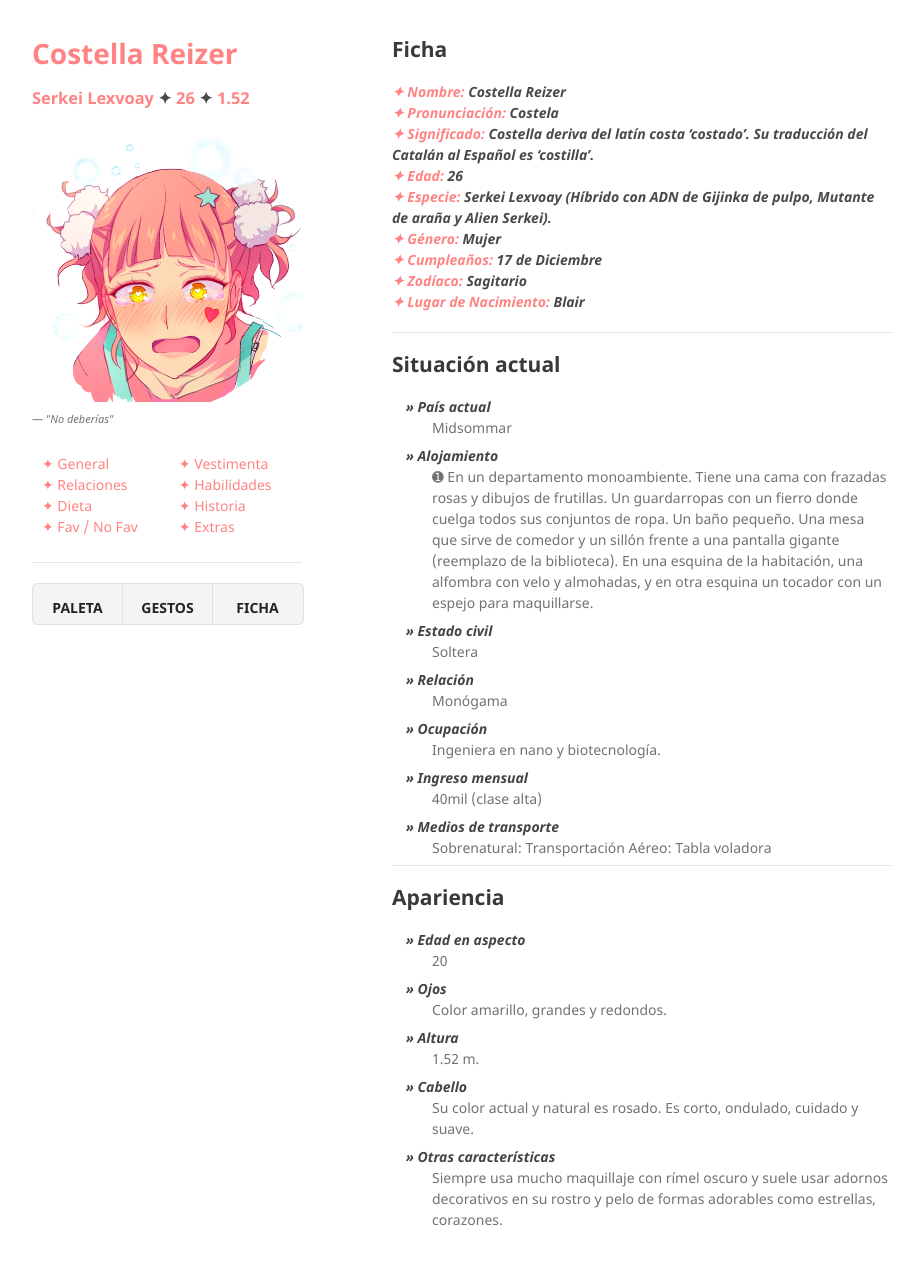
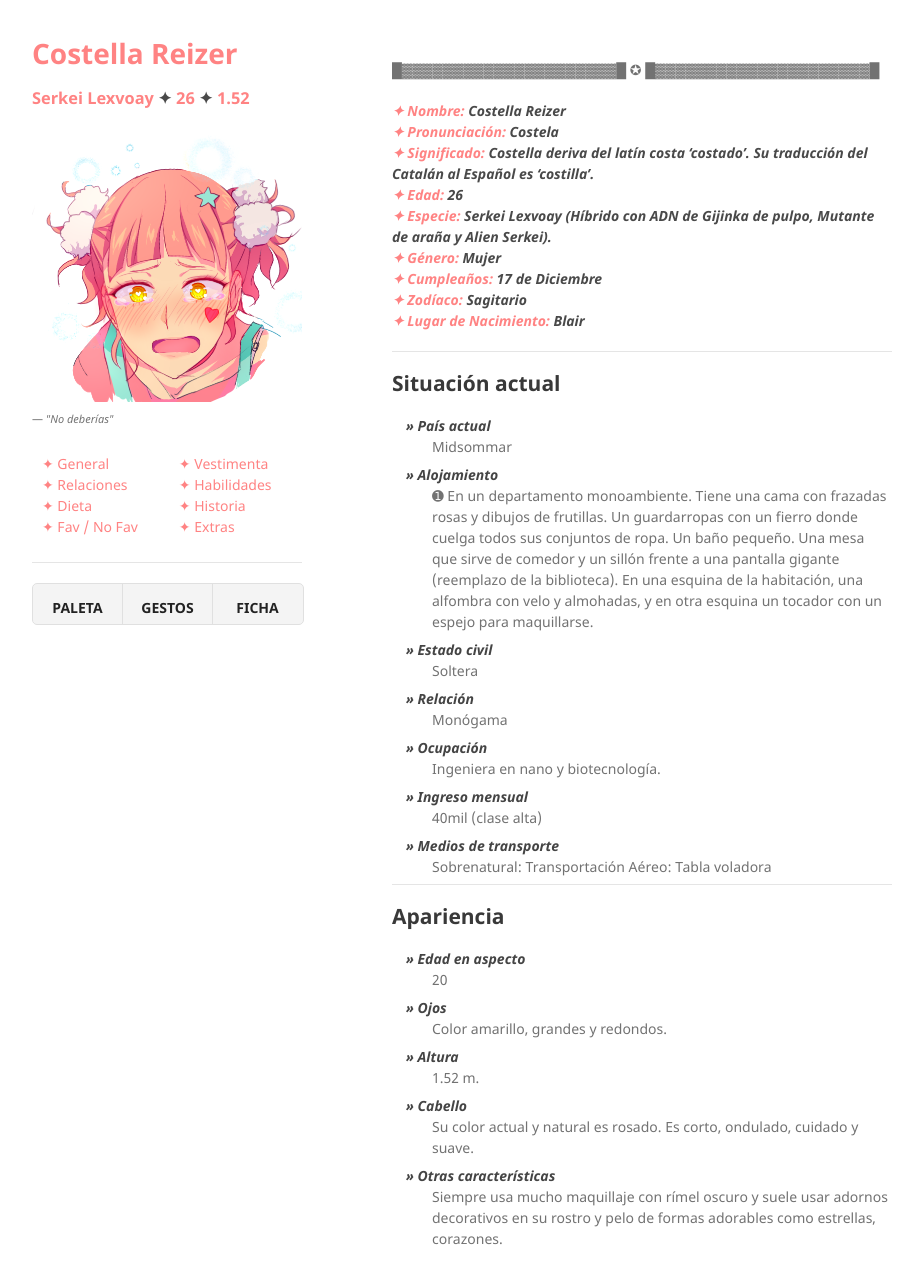
Before and after one commit to BlairSander/costella, a Jekyll site: the page built from general.md, in a window 1280 px wide and 1306 px high. Shown: the top 1284 px of the window, without its empty margins (178-1101 px from the left). Built offline with Jekyll 4.4.1, drawn with Linux system fonts in a browser that asks for light colours; our own code applies the rules of GitHub Pages for plain Markdown files.

Commit message:
Update general.md

```diff
--- a/general.md
+++ b/general.md
@@ -1,7 +1,7 @@
 ---
 layout: default
 ---
-## Ficha
+<br>█▓▓▓▓▓▓▓▓▓▓▓▓▓▓▓▓▓▓▓▓▓█ ✪ █▓▓▓▓▓▓▓▓▓▓▓▓▓▓▓▓▓▓▓▓▓█
 
 ####  _**✦ Nombre:** Costella Reizer <br> **✦ Pronunciación:** Costela <br> **✦ Significado:** Costella deriva del latín costa 'costado'. Su traducción del Catalán al Español es 'costilla'.<br> **✦ Edad:** 26 <br> **✦ Especie:** Serkei Lexvoay (Híbrido con ADN de Gijinka de pulpo, Mutante de araña y Alien Serkei). <br> **✦ Género:** Mujer <br> **✦ Cumpleaños:** 17 de Diciembre <br> **✦ Zodíaco:** Sagitario <br> **✦ Lugar de Nacimiento:** Blair_
 
```
